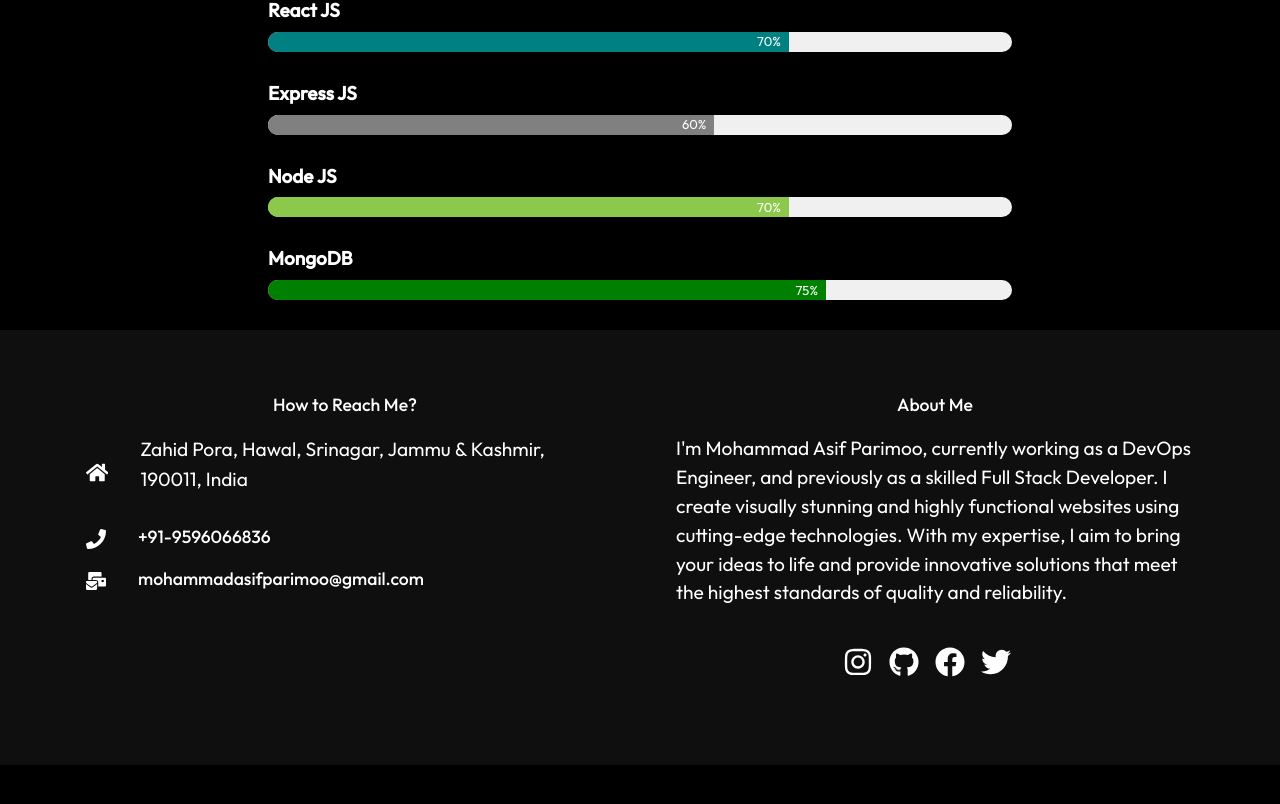
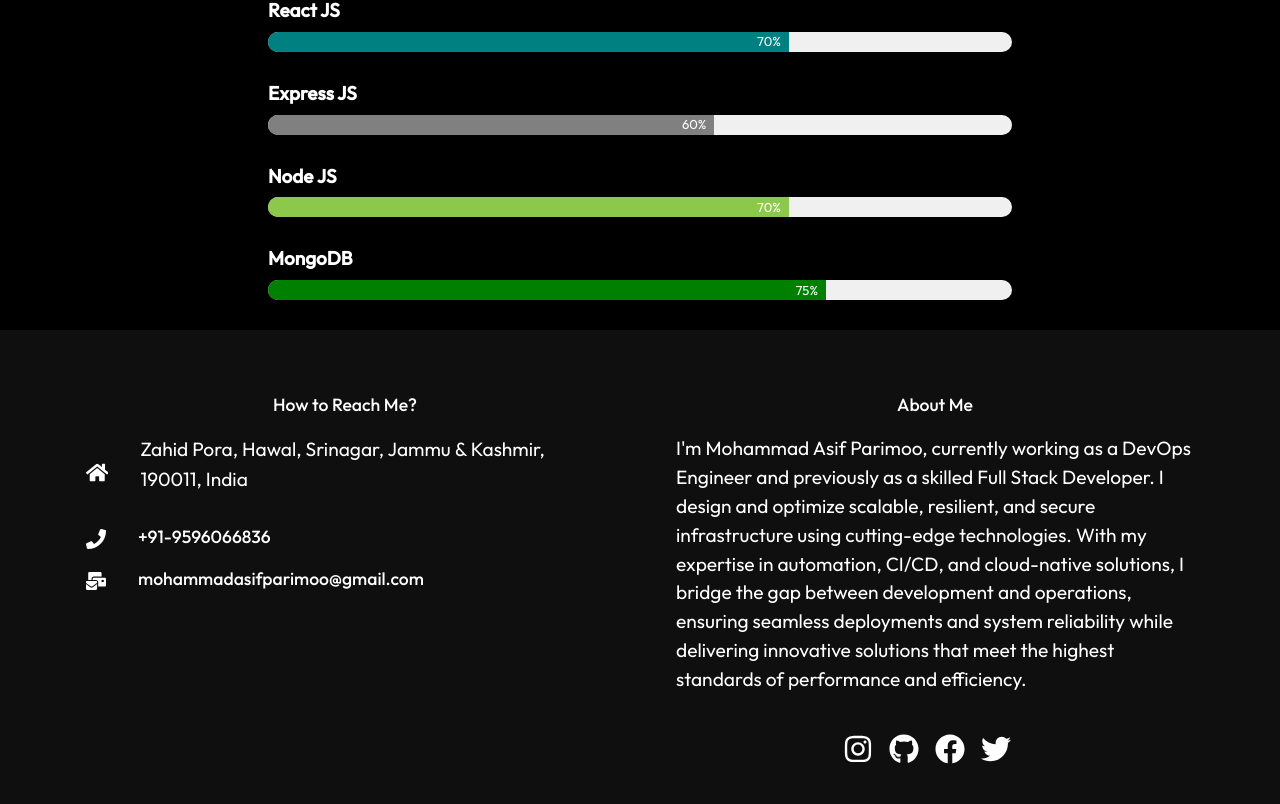
Before and after one commit to mohammad-asif-parimoo/portfolio_website, a React (Create React App) app in the folder client/: page / in a window 1280 px wide. Shown: the part 3436-4240 px from the top of the page. Before the commit the page ends 4201 px from the top, so only its background shows below. Built offline with nearby package versions, Linux system fonts and the light colour scheme.

Commit message:
Update Footer.js

```diff
--- a/client/src/components/Footer.js
+++ b/client/src/components/Footer.js
@@ -23,7 +23,7 @@ const Footer = () => {
                 </div>
                 <div className="right">
                     <h4 className="text-center">About Me</h4>
-                    <p>I'm Mohammad Asif Parimoo, currently working as a DevOps Engineer, and previously as a skilled Full Stack Developer. I create visually stunning and highly functional websites using cutting-edge technologies. With my expertise, I aim to bring your ideas to life and provide innovative solutions that meet the highest standards of quality and reliability.</p>
+                    <p>I'm Mohammad Asif Parimoo, currently working as a DevOps Engineer and previously as a skilled Full Stack Developer. I design and optimize scalable, resilient, and secure infrastructure using cutting-edge technologies. With my expertise in automation, CI/CD, and cloud-native solutions, I bridge the gap between development and operations, ensuring seamless deployments and system reliability while delivering innovative solutions that meet the highest standards of performance and efficiency.</p>
                     <div className="social">
                         <a href="https://www.instagram.com/mohammad_asif_parimoo/" target="_blank" rel="noopener noreferrer">
                             <FaInstagram size={30} className="instagram-icon" />
```
